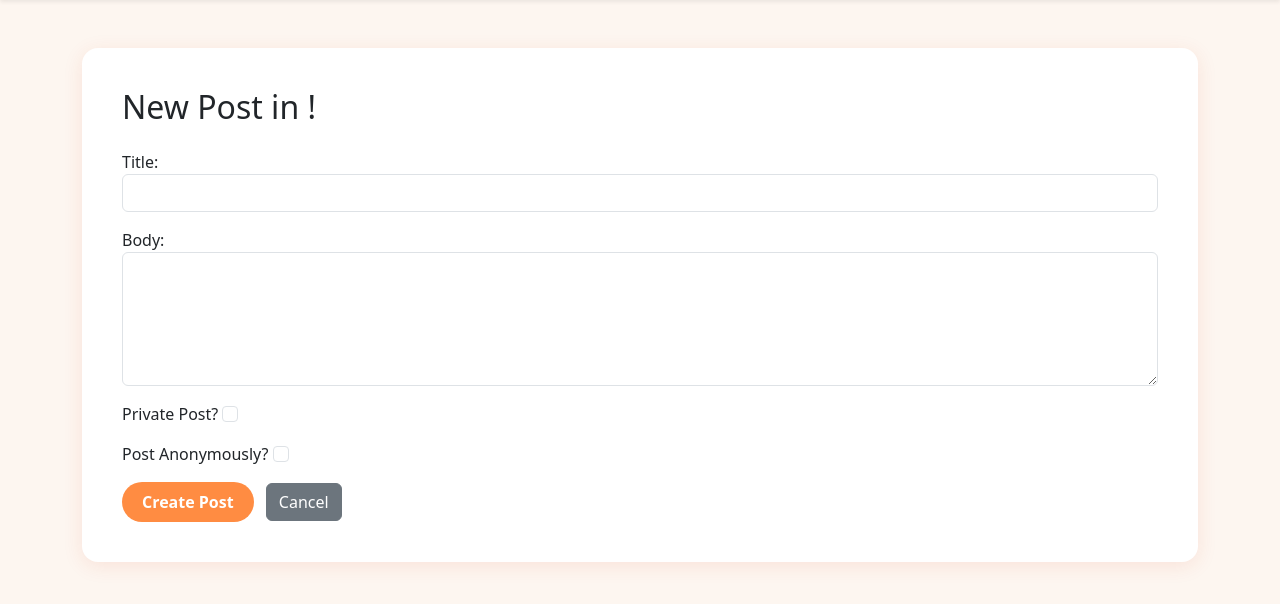
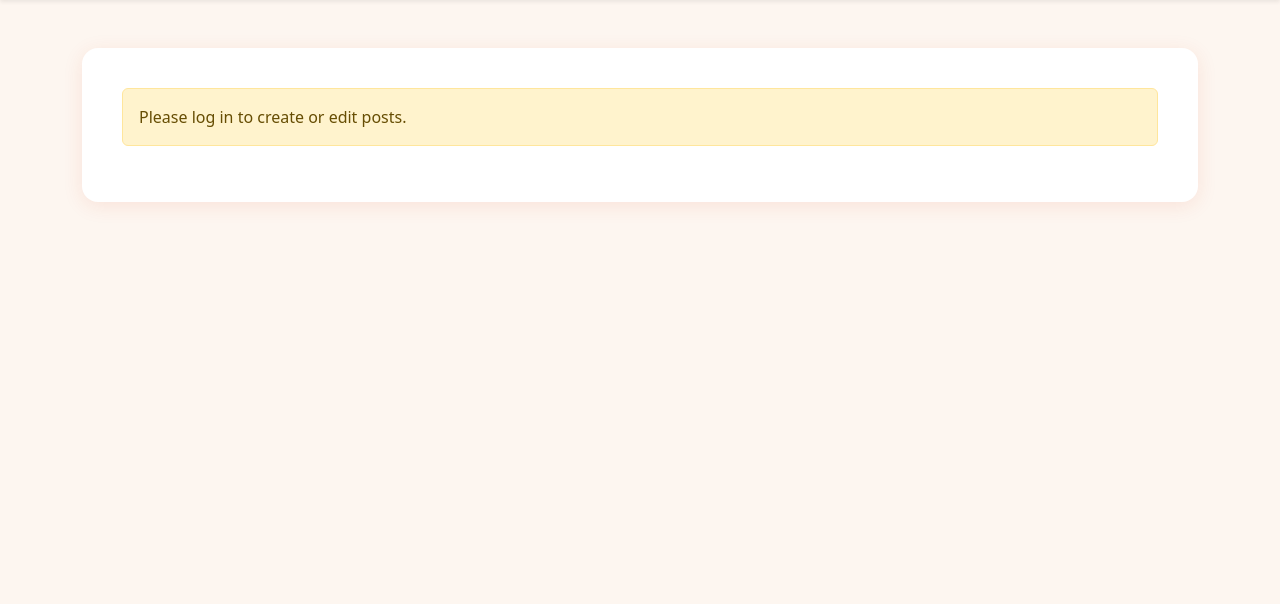
Before and after one commit to namdabest253/rabble, a Django app: template src/templates/rabble/post_form.html in a window 1280 px wide. Shown: the part 74-678 px from the top of the page. Run offline with Django 5.2, Linux system fonts and the light colour scheme; the template is opened without the code that fills it: values that come from a table or form of the project are taken from there, others are empty; parts of the project's set-up code (start-up, migrations or seed data) failed here and were passed over.

Commit message:
added extra task

```diff
--- a/src/rabble/models.py
+++ b/src/rabble/models.py
@@ -87,7 +87,7 @@ class CommentLike(models.Model):
     timestamp = models.DateTimeField(default=timezone.now)
 
     class Meta:
-        unique_together = ("user", "comment")  # Prevent double-liking
+        unique_together = ("user", "comment")
 
     def __str__(self):
         return f"{self.user.username} liked comment {self.comment.pk}"
--- a/src/templates/rabble/index.html
+++ b/src/templates/rabble/index.html
@@ -1,6 +1,7 @@
 {% extends "rabble/base.html" %}
 
 {% block content %}
+  {% if user.is_authenticated %}
     {% if subrabbles %}
       <ul class="list-group">
         {% for sr in subrabbles %}
@@ -16,4 +17,7 @@
     {% else %}
       <p>No subRabbles yet. Create one to get started!</p>
     {% endif %}
+  {% else %}
+      <p>Welcome to Rabble. Please Log In</p>
+  {% endif %}
 {% endblock content %}
--- a/src/templates/rabble/post_detail.html
+++ b/src/templates/rabble/post_detail.html
@@ -3,6 +3,7 @@
 {% block title %}{{ post.title }}{% endblock %}
 
 {% block content %}
+    {% if user.is_authenticated %}
         <div class="mb-4 d-flex justify-content-between align-items-center">
             <a href="{% url 'subrabble-detail' subrabble.identifier %}" class="text-decoration-none text-muted">
                 ← Back to !{{ subrabble.identifier }} — {{ subrabble.title }}
@@ -17,9 +18,11 @@
             <div class="d-flex justify-content-start align-items-center gap-3 mt-4">
                 <span>👍 {{ post.likes.count }}</span>
                 <span>💬 {{ post.comments.count }}</span>
+                {% if user == post.account_id %}
                 <a href="{% url 'post-edit' subrabble.identifier post.pk %}" class="btn btn-outline-secondary btn-sm ms-2">
                     Edit Post
                 </a>
+                {% endif %}
             </div>
         </div>
 
@@ -41,4 +44,7 @@
         {% else %}
             <p>No comments yet. Be the first to comment!</p>
         {% endif %}
+    {% else %}
+        <p class="alert alert-warning">Please log in to view posts.</p>
+    {% endif %}
 {% endblock %}
--- a/src/templates/rabble/post_form.html
+++ b/src/templates/rabble/post_form.html
@@ -1,10 +1,28 @@
 {% extends "rabble/base.html" %}
 
 {% block title %}
-  {% if form.instance.pk %}Edit Post{% else %}New Post{% endif %}
+  {% if user.is_authenticated %}
+    {% if form.instance.pk %}
+      {% if user == form.instance.account_id %}
+        Edit Post
+      {% else %}
+        You are not authorized to edit this post.
+      {% endif %}
+    {% else %}
+      New Post
+    {% endif %}
+  {% else %}
+    Please log in
+  {% endif %}
 {% endblock %}
 
 {% block content %}
+  {% if user.is_authenticated %}
+    {% if form.instance.pk and user != form.instance.account_id %}
+      <div class="alert alert-danger">
+        You are not authorized to edit this post.
+      </div>
+    {% else %}
       <h2>
         {% if form.instance.pk %}
           Edit Post
@@ -21,4 +39,8 @@
         </button>
         <a href="{% url 'subrabble-detail' subrabble.identifier %}" class="btn btn-secondary ms-2">Cancel</a>
       </form>
+    {% endif %}
+  {% else %}
+    <p class="alert alert-warning">Please log in to create or edit posts.</p>
+  {% endif %}
 {% endblock %}
--- a/src/templates/rabble/subrabble_detail.html
+++ b/src/templates/rabble/subrabble_detail.html
@@ -3,6 +3,7 @@
 {% block title %}!{{ subrabble.identifier }}{% endblock %}
 
 {% block content %}
+  {% if user.is_authenticated %}
     <h1>!{{ subrabble.identifier }} — {{ subrabble.title }}</h1>
     <p class="text-muted">{{ subrabble.description }}</p>
 
@@ -37,4 +38,7 @@
     {% else %}
       <p>No posts yet. Be the first to start the discussion!</p>
     {% endif %}
+  {% else %}
+    <p class="alert alert-warning">Please log in to see subRabbles.</p>
+  {% endif %}
 {% endblock %}
```
Also changed, not shown: REFERENCES.md (+6 -0 lines). Lines whose indentation alone changed are shown as unchanged.
